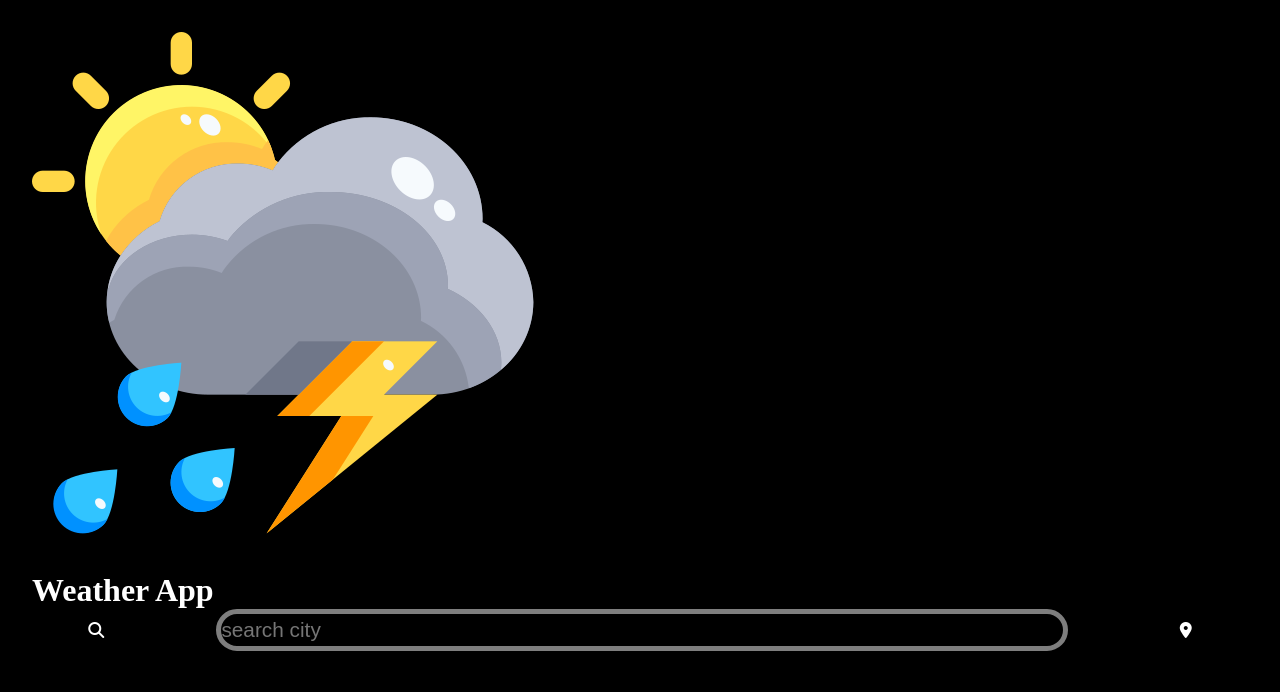
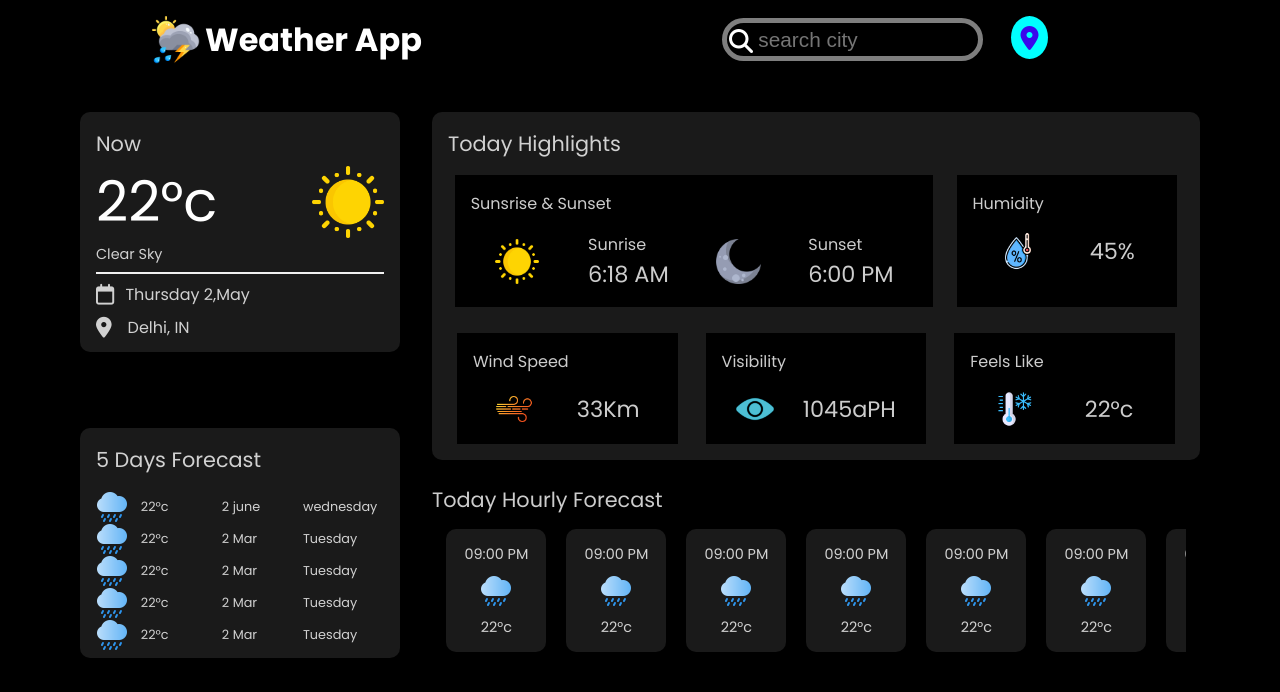
Before and after one commit to rokesh808/weather, a plain HTML site: page index.html in a window 1280 px wide. Shown: the top 692 px of the page. Drawn offline with Linux system fonts and the light colour scheme.

Commit message:
Update style.css

```diff
--- a/style.css
+++ b/style.css
@@ -6,31 +6,58 @@
 body{
     background-color: black;
     color:#ffffffcc;
+    font-family: "Poppins", sans-serif;
+  font-weight: 400;
+  font-style: normal;
 }
 .header{
-    min-height: 30px;
-    padding:2em;
+
+    padding:1em;
     color:#fff;
 }
 .logo{
-    font-size: 3rem;
+    width:3rem;
+    height: 3rem;
+}
+.logoheader{
+    font-size: 2rem;
     text-align: center;
     margin-bottom: 0.5em;
 }
-.container{
-    display: flex;
-    align-items: center;
-    justify-content: space-around;
+.logos{
+    display:flex;
+    gap:5px;
+    justify-content: center;
+}
+#search-icon{
+    position: relative;
+    font-size: 1.5em;
+    top:3px;
+    left:35px;
+    cursor: pointer;
+}
+#currentlocation{
+    font-size: 1.5em;
+    padding:0.4em;
+    border-radius:50%;
+    background-color: aqua;
+    text-align: center;
+    color:rgb(57, 7, 236);
+    margin-left:1em;
+    cursor: pointer;
+}
 
-}
 .searchbox{
-    padding:0.2em 0;
+    padding:0.2em 1.5em;
     font-size: 1.3em;
-    width: 70%;
+    width: 60%;
+    max-width: 600px;
     border-radius: 25px;
     border:5px solid #ffffff7e;
     color:#fff;
     background-color: rgba(0, 0, 0, 0);
+    margin-left: auto;
+    margin-right:auto;
 
 }
 .curr{
@@ -38,27 +65,31 @@ body{
    border-radius: 50%;
    background-color: aqua;
 }
+
+
 .now,.fivedays,.highlights{
     background-color: rgba(255, 255, 255, 0.1);
     width:85%;
     margin:1em auto;
     padding:1em;
-    font-size: 0.7rem;
-    max-width: 600px;
+    font-size: 1rem;
+    max-width: 500px;
+    border-radius: 10px;
 
 }
 .heading{
-    font-size: 2rem;
+    font-size: 1.3rem;
 }
 .temp{
-    font-size: 6rem;
+    font-size: 3.5rem;
     color:#fff;
 }
 .weather-pic{
+    width:25%;
     max-width: 25%;
 }
 .weather-desc{
-    font-size: 1rem;
+    font-size: 0.9rem;
     border-bottom:2px solid #ffffffef;
     padding-bottom: 0.5em;
 }
@@ -70,23 +101,26 @@ body{
 }
 .col{
     display: flex;
-    margin-top: 1em;
+    margin-top: 0.5em;
     align-items: center;
 }
 .col p{
-    margin-left:1em;
+    margin-left:0.7em;
 }
 .col .loc{
-    margin-left: 1.5em;
+    margin-left: 1em;
 }
 .col i{
-    font-size:0.7rem;
+    font-size:1.3rem;
 }
 
 .highlights-items>div{
     background-color: black;
     margin-top:1em;
     padding:1em;
+    max-width: 450px;
+    margin-left: auto;
+    margin-right:auto;
 }
 
 .set-rise>div{
@@ -96,10 +130,10 @@ body{
     padding-top:1em;
 }
 .highlights-items img{
-    width:30%;
+    width:20%;
 }
 .set-time,.rise-time,.humid-value,.pressure-value,.vis-value,.feels-like{
-    font-size: 2.5rem;
+    font-size: 1.4rem;
 }
 .humidity>div,.pressure>div,.visibility>div,.feels>div{
     display:flex;
@@ -108,34 +142,102 @@ body{
     padding-top:1em;
 }
 .hourly-time{
-    font-size: 0.7rem;
+    font-size: 0.9rem;
+    margin:1em 1em;
+    gap:20px;
+    overflow-x: auto;
     display: flex;
-    margin:1em auto;
-    gap:30px;
-    overflow-x: auto;
-    width: 80%;
+
+}
+.hourly-time::-webkit-scrollbar{
+    display: none;
 }
 .hourly-time img{
-      width:2rem;
+    width:2rem;
 
 }
+
 .hourly-time>div{
-    background-color: rgba(255, 255, 255, 0.1);
-    padding:1em 1.5em;
+    background-color:rgba(255, 255, 255, 0.1);
     display: flex;
     flex-direction: column;
-    gap:20px;
-    justify-content: center;
+    gap:10px;
     align-items: center;
+    min-width:100px;
+    padding:1em 0.5em;
     border-radius: 10px;
+
 }
+
+
 .fivedays img{
     width:2rem;
     height: 2rem;
+    display:block;
+    margin-right: 1em;
 }
-.fivedays>div>div{
+.fivedaysforecast{
+    margin:1em  auto 0;
+}
+.fivedaysforecast>div{
     display: flex;
-    font-size: 0.7em;
     justify-content: space-between;
-    margin-top: 1em;
+    flex:1;
+    font-size: 0.8rem;
+    align-items: center;
 }
+.fivedaysforecast>div p{
+    flex:1;
+}
+@media only screen and (min-width:600px){
+    .header{
+        display:flex;
+        justify-content: space-around;
+    }
+}
+@media only screen and (min-width:900px){
+    .weather{
+        display:flex;
+        flex-wrap:wrap;
+        width:100%;
+        justify-content: center;
+    }
+    .weather>div{
+        margin: 1em 1em;
+    }
+    .now{
+        max-width: 25%;
+        flex-shrink: 1;
+        max-height: 240px;
+    }
+.highlights{
+    min-width :60%;
+    max-width:60%;
+}
+.highlights-items{
+    display:flex;
+    gap:10px;
+    flex-wrap: wrap;
+}
+.sun{
+   max-width: 65% !important;
+}
+.humidity,.pressure,.visibility,.feels{
+    width:30%;
+}
+.set-rise{
+    display:flex;
+}
+
+   .fivedays{
+    max-width: 25%;
+      order:2;
+      margin-top:-3rem !important;
+      max-height: 230px;
+   }
+   .hourly{
+    max-width: 60%;
+    order:10;
+    margin:0.5em 1em !important;
+   }
+}
```
